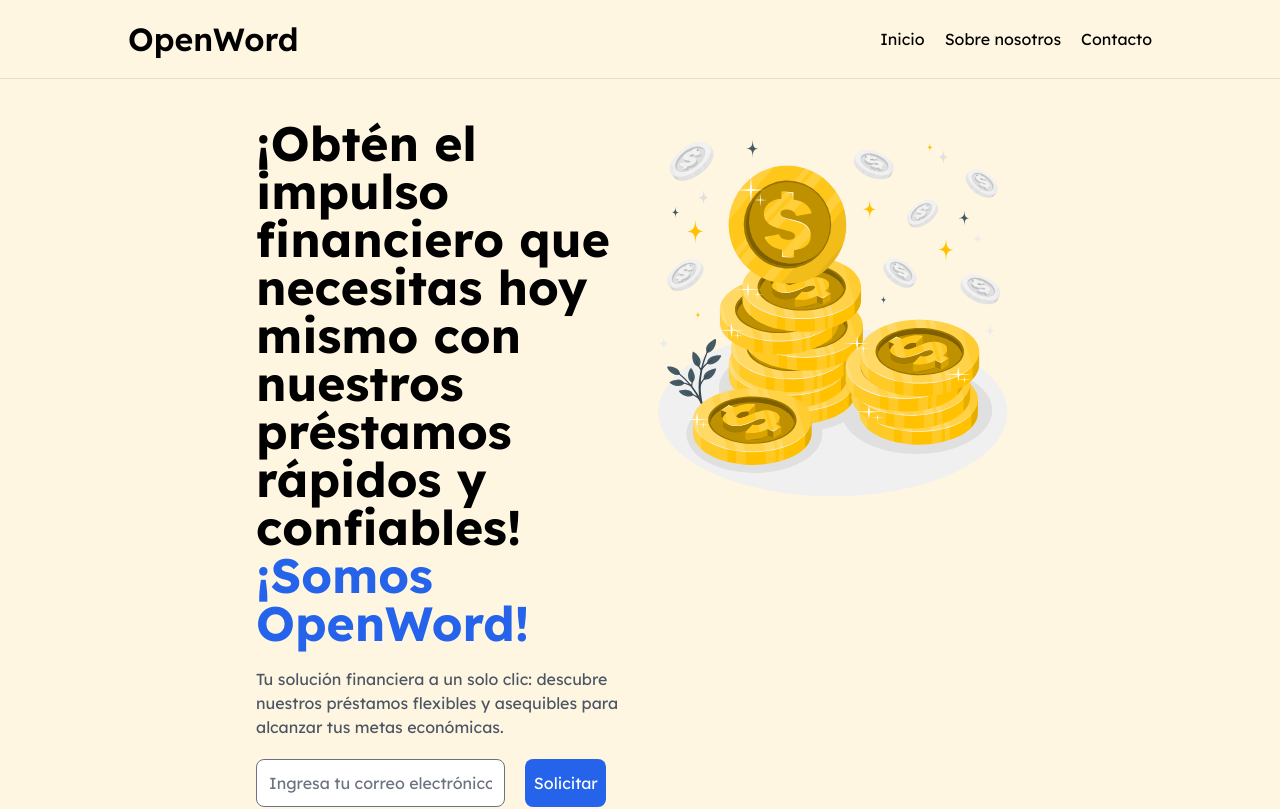
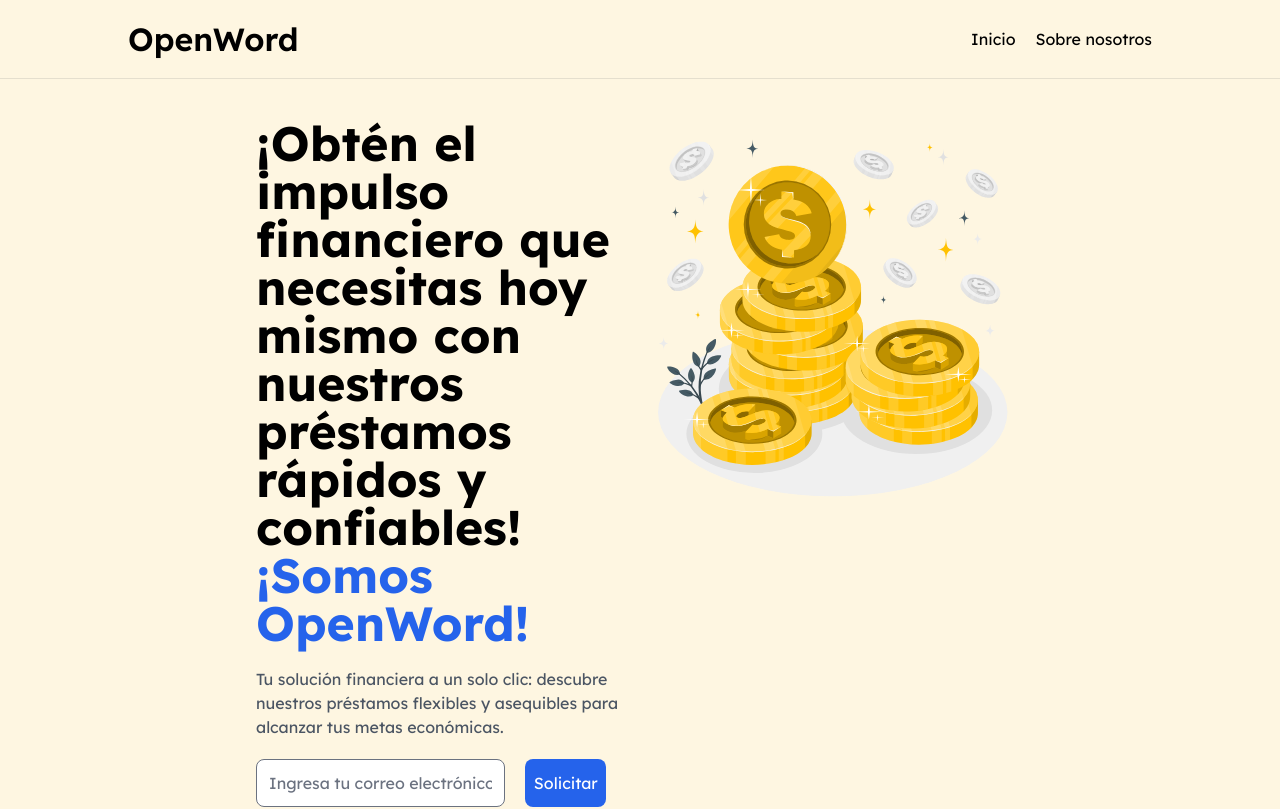
Before and after one commit to miguelhenaoa/next-js-challenge, a Next.js app: page / in a window 1280 px wide. Shown: the top 809 px of the page. Built offline with nearby package versions, Linux system fonts and the light colour scheme.

Commit message:
feat: add info to footer

```diff
--- a/app/layout.tsx
+++ b/app/layout.tsx
@@ -13,7 +13,7 @@ export const metadata = {
 const links = [
   { label: 'Inicio', route: '/' },
   { label: 'Sobre nosotros', route: '/about' },
-  { label: 'Contacto', route: '/contact' },
+  // { label: 'Contacto', route: '/contact' },
 ];
 
 export default function RootLayout({
@@ -56,6 +56,10 @@ export default function RootLayout({
             <Link href={'/'}>Estados financieros</Link>
             <Link href={'/'}>Factura electrónica</Link>
           </div>
+          <div>
+            <p>Dir. Bosque 2a Apartamento 302 Bloques del B 9, Ciudad de Maldonado, Uruguay</p>
+            <p>Tel. 097111253</p>
+          </div>
           <div className='flex flex-row gap-x-5 justify-center'>
             <Link href={'https://www.facebook.com'}>
               <BsFacebook size={30} />
```
